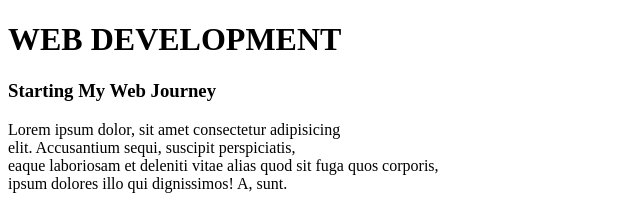
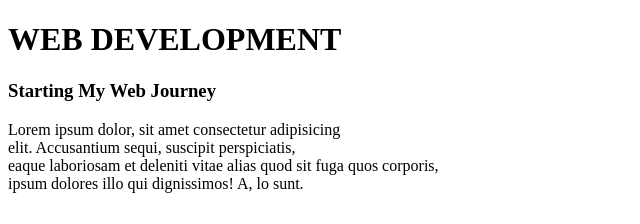
Before and after one commit to whinnysmart/SHI, a plain HTML site: page index.html in a window 1280 px wide. Shown: the top 224 px of the page, 0-640 px from the left. Drawn offline with Linux system fonts and the light colour scheme.

Commit message:
Update index.html

```diff
--- a/index.html
+++ b/index.html
@@ -14,7 +14,7 @@
                         Lorem ipsum dolor, sit amet consectetur adipisicing <br>
                         elit. Accusantium sequi, suscipit perspiciatis, <br>
                         eaque laboriosam et deleniti vitae alias quod sit fuga quos corporis, <br>
-                        ipsum dolores illo qui dignissimos! A, sunt.
+                        ipsum dolores illo qui dignissimos! A, lo sunt.
                     </p>
                 </div>
                 <br>
```
